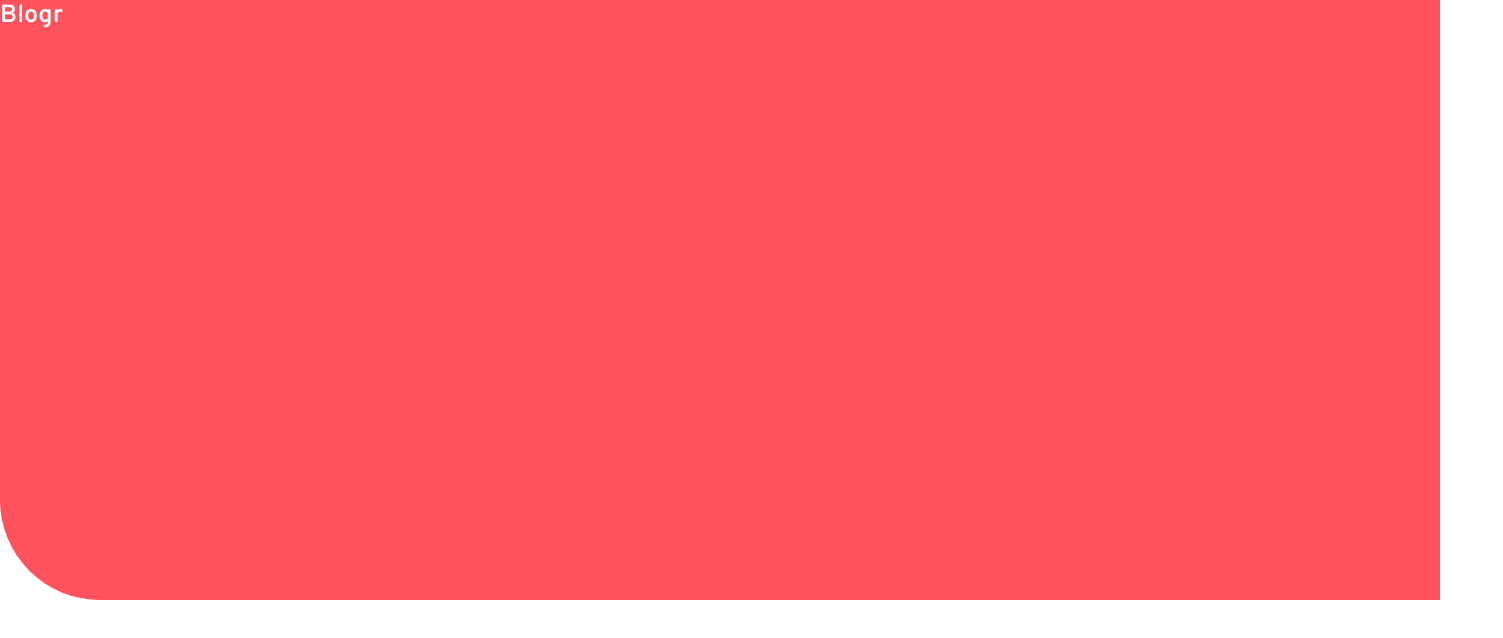
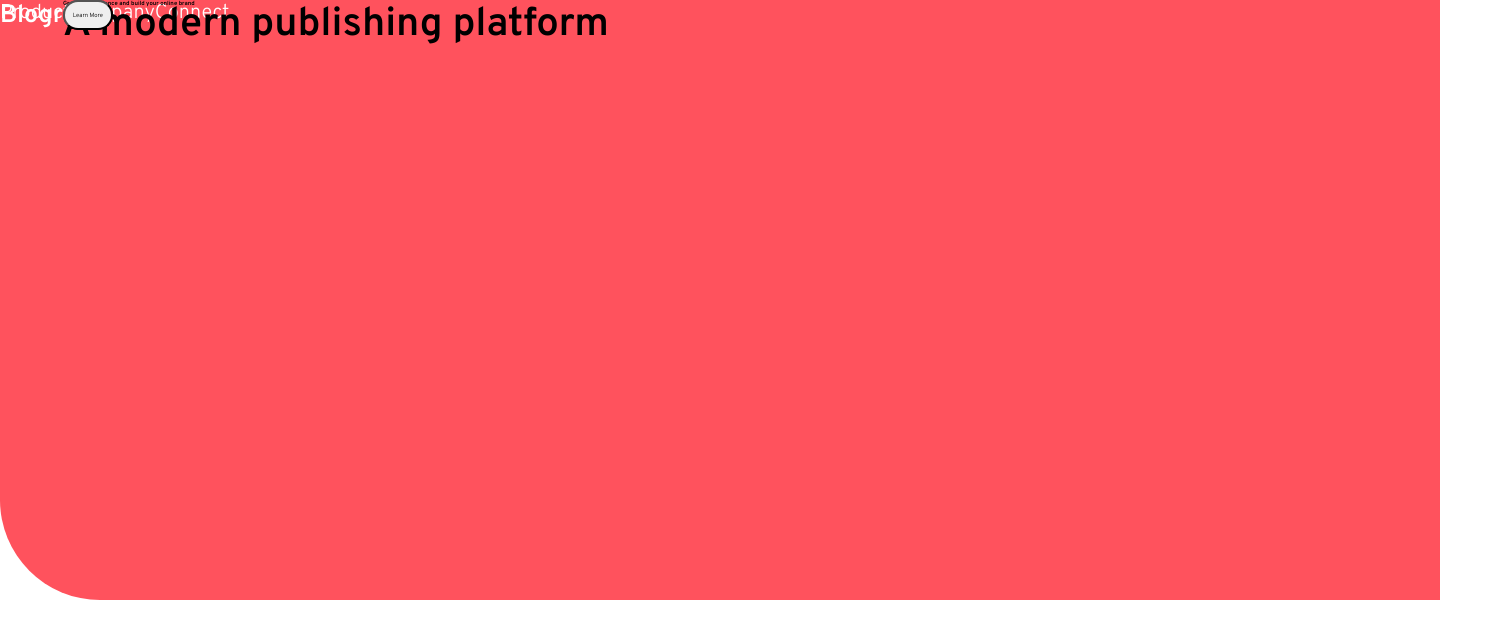
Before and after one commit to monsor3s/react-blogr-landing-page, a React (Create React App) app: page / in a window 1280 px wide. Shown: the top 638 px of the page, 1503 px wide, since content can reach past the window. Built offline with nearby package versions, Linux system fonts and the light colour scheme.

Commit message:
updt header cmmt

```diff
--- a/src/Header/HeaderElements.js
+++ b/src/Header/HeaderElements.js
@@ -1,10 +1,11 @@
 import styled from 'styled-components'
 
 export const Head = styled.div`
-
 `;
 
 export const HeaderContainer = styled.div`
+    position: relative;
+    display: flex;
     z-index: 99;
     height: 600px;
     background-color: var(--light-red);
@@ -21,7 +22,35 @@ export const HeaderMenu = styled.div`
 `;
 
 export const HeaderItem = styled.a`
-
     font-size: 20px;
     color: var(--white);
 `;
+
+export const HeaderBody = styled.div`
+    display: flex;
+    position: relative;
+`;
+
+export const TitleHeaderBody = styled.h1`
+    font-size: 40px;
+    position: absolute;
+    justify-content: center;
+    align-items: center;
+`;
+
+export const SubtitleHeaderBody = styled.h2`
+
+`;
+
+export const ButtonStart = styled.button`
+    position: absolute;
+    width: 50px;
+    height: 30px;
+    border-radius: 15px;
+    justify-content: center;
+    align-items: center;
+`;
+
+export const ButtonLearn = styled(ButtonStart)`
+
+`;
--- a/src/Header/index.js
+++ b/src/Header/index.js
@@ -1,11 +1,16 @@
 import React from 'react'
 
 import {
+  ButtonLearn,
+  ButtonStart,
     Head,
+    HeaderBody,
     HeaderContainer,
     HeaderItem,
     HeaderMenu,
-    HeaderTitle
+    HeaderTitle,
+    SubtitleHeaderBody,
+    TitleHeaderBody
     } from './HeaderElements'
 
 export const Header = () => {
@@ -19,6 +24,12 @@ export const Header = () => {
                 <HeaderItem>Company</HeaderItem>
                 <HeaderItem>Connect</HeaderItem>
             </HeaderMenu>
+            <HeaderBody>
+              <TitleHeaderBody>A modern publishing platform</TitleHeaderBody>
+              <SubtitleHeaderBody>Grow your audience and build your online brand</SubtitleHeaderBody>
+              <ButtonStart>Start for Free</ButtonStart>
+              <ButtonLearn>Learn More</ButtonLearn>
+            </HeaderBody>
         </HeaderContainer>
       </Head>
     </>
```
